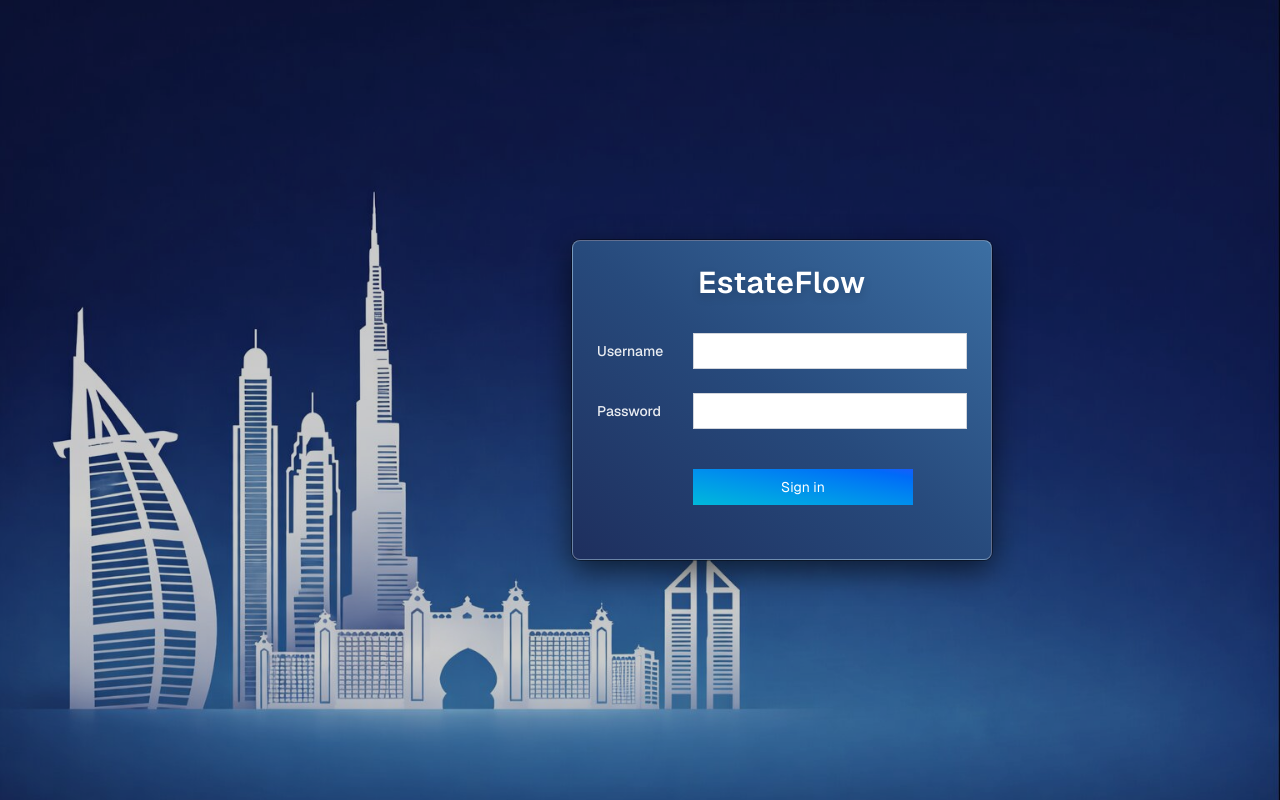
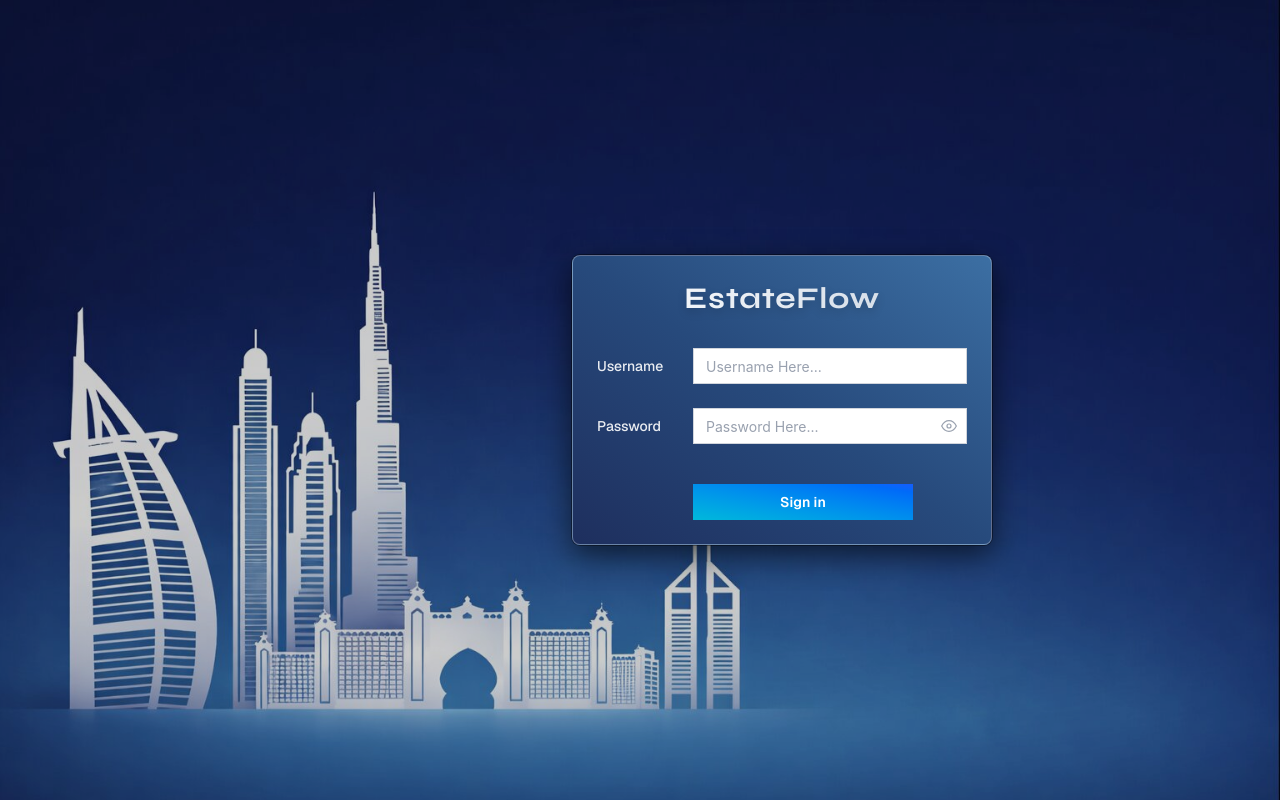
Before and after one commit to bkaniket/Nirvana, a Next.js app: page /login in a window 1280 px wide. Built offline with nearby package versions, Linux system fonts and the light colour scheme; no server answers.

Commit message:
Updated login page

```diff
--- a/app/login/page.tsx
+++ b/app/login/page.tsx
@@ -1,7 +1,6 @@
 "use client";
 
-import { useState } from "react";
-import { useEffect } from "react";
+import { useState, useEffect } from "react";
 import { useRouter } from "next/navigation";
 
 export default function LoginPage() {
@@ -9,49 +8,50 @@ export default function LoginPage() {
 
   const [username, setUsername] = useState("");
   const [password, setPassword] = useState("");
+  const [showPassword, setShowPassword] = useState(false);
   const [loading, setLoading] = useState(false);
   const [errorMsg, setErrorMsg] = useState("");
+  const [fieldErrors, setFieldErrors] = useState({ username: "", password: "" });
+
   const BASE_URL = process.env.NEXT_PUBLIC_BACKEND_API;
+
   const handleLogin = async (e: React.FormEvent) => {
     e.preventDefault();
+
+    const trimmedUsername = username.trim();
+    const trimmedPassword = password.trim();
+
+    const errors = { username: "", password: "" };
+    if (!trimmedUsername) errors.username = "Username is required";
+    if (!trimmedPassword) errors.password = "Password is required";
+
+    setFieldErrors(errors);
+    setErrorMsg("");
+    if (errors.username || errors.password) return;
+
     setLoading(true);
-
     try {
       const res = await fetch(`${BASE_URL}/login`, {
         method: "POST",
-        headers: {
-          "Content-Type": "application/json",
-          "Accept": "application/json",
-        },
-        body: JSON.stringify({ username, password }),
+        headers: { "Content-Type": "application/json", Accept: "application/json" },
+        body: JSON.stringify({ username: trimmedUsername, password: trimmedPassword }),
       });
 
       if (!res.ok) {
-        const text = await res.text();
-        console.error(text);
-        throw new Error("Login failed");
+        const data = await res.json().catch(() => null);
+        setErrorMsg(data?.message || "Invalid username or password");
+        return;
       }
 
       const data = await res.json();
-
-      // ✅ local storage (RBAC compatible)
       localStorage.setItem("token", data.token);
       localStorage.setItem("user", JSON.stringify(data.user));
       localStorage.setItem("user_name", data.user.username || "");
       localStorage.setItem("roles", JSON.stringify(data.user.roles || []));
-      localStorage.setItem(
-        "permissions",
-        JSON.stringify(data.permissions || {})
-      );
-
+      localStorage.setItem("permissions", JSON.stringify(data.permissions || {}));
       router.push("/dashboard");
     } catch (err: any) {
-      setErrorMsg("Your password or username is incorrect");
-
-      // auto hide after 3 seconds
-      setTimeout(() => {
-        setErrorMsg("");
-      }, 3000);
+      setErrorMsg("Your username or password is incorrect");
     } finally {
       setLoading(false);
     }
@@ -59,31 +59,11 @@ export default function LoginPage() {
 
   useEffect(() => {
     const token = localStorage.getItem("token");
-  if (token) {
-    router.push("/dashboard");
-  }
+    if (token) router.push("/dashboard");
   }, [router]);
 
   return (
-
     <div className="relative min-h-screen w-full">
-      {errorMsg && (
-        <div className="fixed top-6 left-0 right-0 flex justify-center z-50">
-          <div className="flex items-center gap-3 bg-[#232531] text-white px-5 py-3 rounded-lg shadow-lg border border-red-500/40 backdrop-blur-md animate-[toastSlide_0.4s_ease-out_0s_both]">
-            <div className="text-red-400">
-              <svg xmlns="http://www.w3.org/2000/svg" fill="none" viewBox="0 0 24 24"
-                strokeWidth="1.5" stroke="currentColor" className="w-5 h-5">
-                <path strokeLinecap="round" strokeLinejoin="round"
-                  d="M12 9v3.75m9-.75a9 9 0 1 1-18 0 9 9 0 0 1 18 0Zm-9 3.75h.01" />
-              </svg>
-            </div>
-            <div className="text-sm font-medium">
-              {errorMsg}
-            </div>
-          </div>
-        </div>
-      )}
-
       {/* Background Image */}
       <div className="absolute inset-0 -z-10">
         <img
@@ -97,24 +77,22 @@ export default function LoginPage() {
       {/* Center Content */}
       <div className="relative flex items-center justify-end min-h-screen pr-72">
         <div
-          className="w-[420px] h-[320px] p-6 rounded-lg
+          className="w-[420px] p-6 rounded-lg
           bg-gradient-to-bl from-[#3C6FA3] via-[#274A7C] to-[#1E2F5E]
           border border-white/30
           ring-1 ring-black/40
           shadow-[0_10px_30px_rgba(0,0,0,0.6)]
           backdrop-blur-md"
         >
-          <h1 className="text-3xl font-semibold font-sans text-center mb-8 text-white tracking-wide drop-shadow-lg">
+          {/* ── Brand title – Syne font with gradient ── */}
+          <h1 className="text-3xl [font-family:var(--font-syne)] font-bold tracking-wide text-center mb-8 bg-gradient-to-r from-white to-slate-300 bg-clip-text text-transparent drop-shadow-lg">
             EstateFlow
           </h1>
 
+          <form onSubmit={handleLogin} className="space-y-6">
 
-
-
-
-
-          <form onSubmit={handleLogin} className="space-y-6">
             {/* Username */}
+            <div>
               <div className="flex items-center gap-4">
                 <label className="text-sm text-white/90 font-medium w-20">
                   Username
@@ -122,50 +100,125 @@ backdrop-blur-md"
                 <input
                   type="text"
                   value={username}
-                onChange={(e) => setUsername(e.target.value)}
+                  onChange={(e) => {
+                    setUsername(e.target.value);
+                    if (fieldErrors.username) setFieldErrors((p) => ({ ...p, username: "" }));
+                    if (errorMsg) setErrorMsg("");
+                  }}
                   disabled={loading}
                   required
-                className="flex-1 h-9 px-3 text-sm
-              bg-white text-black
-              border border-gray-300
-              focus:outline-none focus:ring-1 focus:ring-cyan-400"
-
+                  placeholder="Username Here..."
+                  className={`flex-1 h-9 px-3 text-sm font-semibold font-['SF_Pro_Display',-apple-system,BlinkMacSystemFont,'Segoe_UI',sans-serif]
+                    bg-white text-gray-900 placeholder:text-gray-400 placeholder:font-normal
+                    border focus:outline-none focus:ring-1 focus:ring-cyan-400
+                    ${fieldErrors.username ? "border-red-400" : "border-gray-300"}`}
                 />
+              </div>
+              {fieldErrors.username && (
+                <p className="ml-[96px] mt-1 text-xs font-medium text-red-300 flex items-center gap-1">
+                  <svg viewBox="0 0 24 24" fill="none" stroke="currentColor" strokeWidth={2} className="h-3 w-3 flex-shrink-0">
+                    <circle cx="12" cy="12" r="10" /><line x1="12" y1="8" x2="12" y2="12" /><line x1="12" y1="16" x2="12.01" y2="16" />
+                  </svg>
+                  {fieldErrors.username}
+                </p>
+              )}
             </div>
 
             {/* Password */}
+            <div>
               <div className="flex items-center gap-4">
                 <label className="text-sm text-white/90 font-medium w-20">
                   Password
                 </label>
+                <div className="relative flex-1">
                   <input
-                type="password"
+                    type={showPassword ? "text" : "password"}
                     value={password}
-                onChange={(e) => setPassword(e.target.value)}
+                    onChange={(e) => {
+                      setPassword(e.target.value);
+                      if (fieldErrors.password) setFieldErrors((p) => ({ ...p, password: "" }));
+                      if (errorMsg) setErrorMsg("");
+                    }}
                     disabled={loading}
                     required
-                className="flex-1 h-9 px-2 text-sm
-              bg-white text-black
-              border border-gray-300
-              focus:outline-none focus:ring-1 focus:ring-cyan-400"
-
+                    placeholder="Password Here..."
+                    className={`w-full h-9 pl-3 pr-9 text-sm font-semibold font-['SF_Pro_Display',-apple-system,BlinkMacSystemFont,'Segoe_UI',sans-serif]
+                      bg-white text-gray-900 placeholder:text-gray-400 placeholder:font-normal
+                      border focus:outline-none focus:ring-1 focus:ring-cyan-400
+                      ${fieldErrors.password ? "border-red-400" : "border-gray-300"}`}
                   />
+                  {/* Eye toggle */}
+                  <button
+                    type="button"
+                    tabIndex={-1}
+                    onClick={() => setShowPassword((p) => !p)}
+                    className="absolute inset-y-0 right-2.5 flex items-center text-gray-400 hover:text-gray-600 transition-colors"
+                  >
+                    {showPassword ? (
+                      /* Eye-off */
+                      <svg viewBox="0 0 24 24" fill="none" stroke="currentColor" strokeWidth={1.8}
+                        strokeLinecap="round" strokeLinejoin="round" className="h-4 w-4">
+                        <path d="M17.94 17.94A10.07 10.07 0 0112 20c-7 0-11-8-11-8a18.45 18.45 0 015.06-5.94" />
+                        <path d="M9.9 4.24A9.12 9.12 0 0112 4c7 0 11 8 11 8a18.5 18.5 0 01-2.16 3.19" />
+                        <line x1="1" y1="1" x2="23" y2="23" />
+                      </svg>
+                    ) : (
+                      /* Eye */
+                      <svg viewBox="0 0 24 24" fill="none" stroke="currentColor" strokeWidth={1.8}
+                        strokeLinecap="round" strokeLinejoin="round" className="h-4 w-4">
+                        <path d="M1 12s4-8 11-8 11 8 11 8-4 8-11 8-11-8-11-8z" />
+                        <circle cx="12" cy="12" r="3" />
+                      </svg>
+                    )}
+                  </button>
+                </div>
+              </div>
+              {fieldErrors.password && (
+                <p className="ml-[96px] mt-1 text-xs font-medium text-red-300 flex items-center gap-1">
+                  <svg viewBox="0 0 24 24" fill="none" stroke="currentColor" strokeWidth={2} className="h-3 w-3 flex-shrink-0">
+                    <circle cx="12" cy="12" r="10" /><line x1="12" y1="8" x2="12" y2="12" /><line x1="12" y1="16" x2="12.01" y2="16" />
+                  </svg>
+                  {fieldErrors.password}
+                </p>
+              )}
             </div>
 
+            {/* Submit + error */}
+            <div>
               <button
                 type="submit"
                 disabled={loading}
                 className="ml-[96px] w-[220px] h-9 mt-4
                   bg-gradient-to-bl from-blue-600 to-cyan-500
-text-white text-sm
+                  text-white text-sm font-semibold
                   hover:opacity-90 transition
                   cursor-pointer
                   active:scale-95 transform
-disabled:cursor-not-allowed
-disabled:opacity-70"
+                  disabled:cursor-not-allowed disabled:opacity-70"
               >
-              {loading ? "Signing in..." : "Sign in"}
+                {loading ? (
+                  <span className="flex items-center justify-center gap-2">
+                    <svg className="h-3.5 w-3.5 animate-spin" viewBox="0 0 24 24" fill="none">
+                      <circle className="opacity-25" cx="12" cy="12" r="10" stroke="currentColor" strokeWidth="4" />
+                      <path className="opacity-75" fill="currentColor" d="M4 12a8 8 0 018-8V0C5.373 0 0 5.373 0 12h4z" />
+                    </svg>
+                    Signing in…
+                  </span>
+                ) : "Sign in"}
               </button>
+
+              {/* Auth error banner */}
+              {errorMsg && (
+                <div className="ml-[96px] mt-3 flex items-center gap-2 rounded-md border border-red-400/40 bg-red-500/20 px-3 py-2">
+                  <svg viewBox="0 0 24 24" fill="none" stroke="#F87171" strokeWidth={2}
+                    strokeLinecap="round" strokeLinejoin="round" className="h-3.5 w-3.5 flex-shrink-0">
+                    <path d="M12 9v4m0 4h.01M10.29 3.86L1.82 18a2 2 0 001.71 3h16.94a2 2 0 001.71-3L13.71 3.86a2 2 0 00-3.42 0z" />
+                  </svg>
+                  <p className="text-xs font-semibold text-red-200">{errorMsg}</p>
+                </div>
+              )}
+            </div>
+
           </form>
         </div>
       </div>
```
Lines whose indentation alone changed are shown as unchanged.
